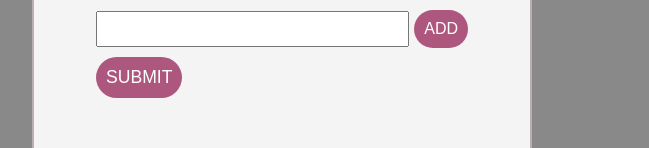
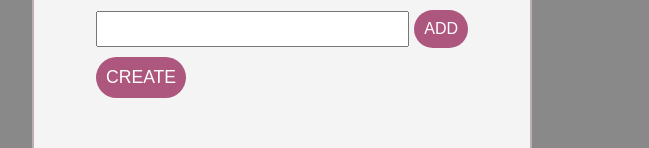
Before and after one commit to katmart93/shopping-list-app, a React (Create React App) app: page / in a window 1280 px wide. Both pictures are taken after a click on the icon 947 px from the left and 170 px from the top of the page. Shown: the part 351-499 px from the top of the page, without its empty margins (358-1007 px from the left). Built offline with nearby package versions, Linux system fonts and the light colour scheme; a web font is replaced by a local one.

Commit message:
button text displaying conditionally

```diff
--- a/src/components/Home.jsx
+++ b/src/components/Home.jsx
@@ -13,8 +13,9 @@ export default function Home() {
   const [currentList, setCurrentList] = useState([]);
   const [title, setTitle] = useState("");
   const [date, setDate] = useState("");
+  const [currItems, setCurrItems] = useState([]);
+  const [currId, setCurrId] = useState(null);
   const [item, setItem] = useState("");
-  const [currItems, setCurrItems] = useState([]);
   const [lists, setLists] = useState(
     JSON.parse(localStorage.getItem("SHOPPING_LIST")) || []
   );
@@ -35,6 +36,7 @@ export default function Home() {
     setTitle("");
     setDate("");
     setCurrItems([]);
+    setCurrId(null);
     setShowNewListForm(false);
   };
 
@@ -49,8 +51,9 @@ export default function Home() {
     setTitle(list.title);
     setDate(list.date);
     setCurrItems(list.listItems);
+    setCurrId(list.id);
   };
-
+  console.log("id", currId);
   const removeList = (id) => {
     setLists(lists.filter((list) => list.id !== id));
   };
@@ -83,6 +86,7 @@ export default function Home() {
           setItem={setItem}
           currItems={currItems}
           setCurrItems={setCurrItems}
+          currId={currId}
         />
       )}
       {showSingleList && (
--- a/src/components/NewListForm.jsx
+++ b/src/components/NewListForm.jsx
@@ -19,6 +19,7 @@ export default function NewListForm({
   setItem,
   currItems,
   setCurrItems,
+  currId,
 }) {
   const itemInput = useRef();
   console.log(title, date, item, currItems);
@@ -94,7 +95,7 @@ export default function NewListForm({
             <li key={item}>{item}</li>
           ))}
         </ul>
-        <button>submit</button>
+        <button>{currId !== null ? "Updae" : "Create"}</button>
       </form>
     </ModalWrapper>
   );
```
